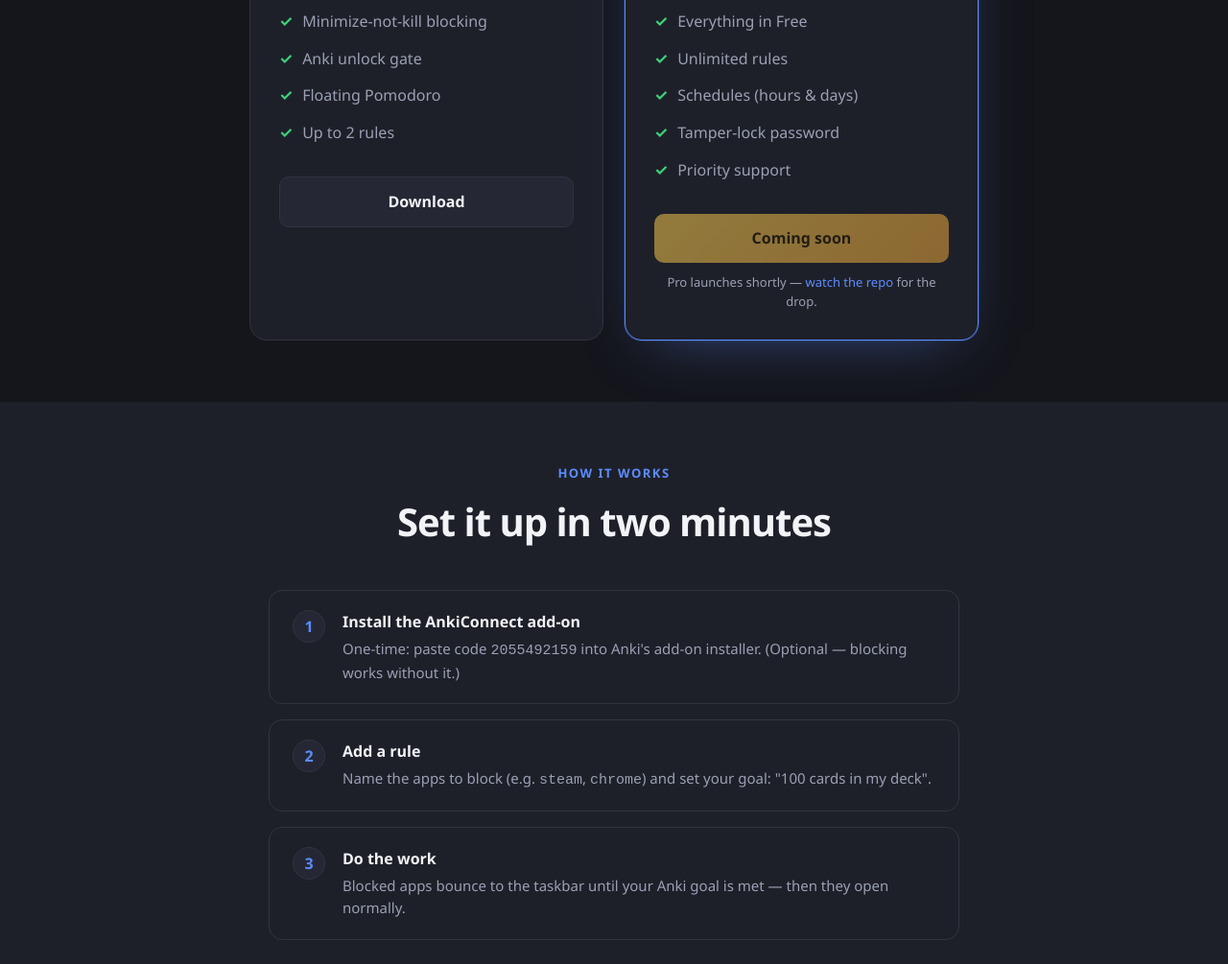
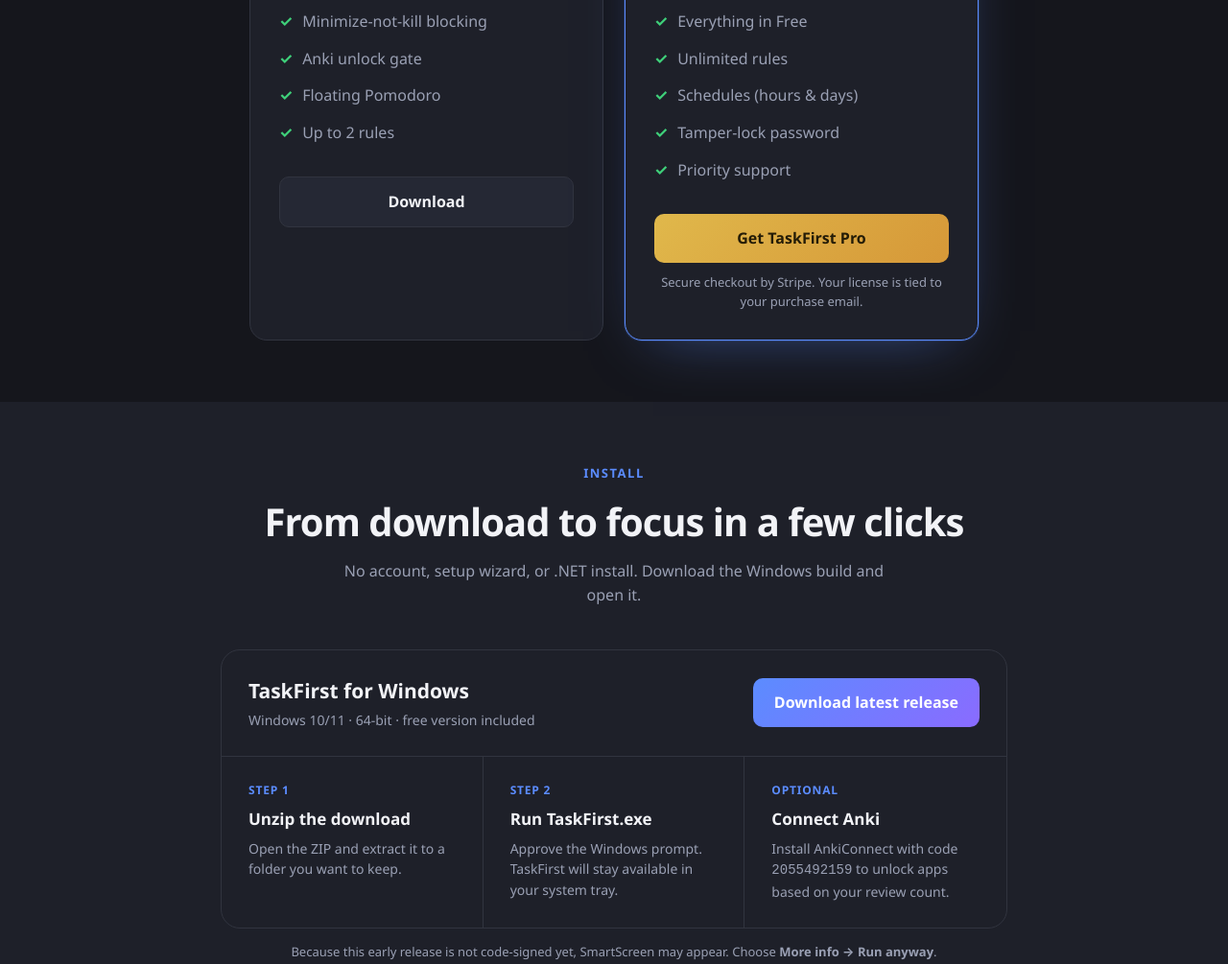
Before and after one commit to Moshui-Systems/task-first, a plain HTML site: page docs/index.html in a window 1280 px wide. Shown: the part 2555-3560 px from the top of the page at 96% size. Drawn offline with Linux system fonts and the light colour scheme.

Commit message:
Release v0.4.0 with Stripe checkout

```diff
--- a/docs/index.html
+++ b/docs/index.html
@@ -81,6 +81,18 @@
   .step .n{flex:none;width:34px;height:34px;border-radius:50%;background:var(--panel2);border:1px solid var(--line);display:grid;place-items:center;font-weight:700;color:var(--accent)}
   .step h4{margin:0 0 4px}
   .step p{margin:0;color:var(--dim);font-size:15px}
+  .install-box{max-width:820px;margin:40px auto 0;background:var(--panel);border:1px solid var(--line);border-radius:20px;overflow:hidden}
+  .install-head{padding:26px 28px;border-bottom:1px solid var(--line);display:flex;align-items:center;justify-content:space-between;gap:20px}
+  .install-head h3{margin:0 0 4px;font-size:21px}
+  .install-head p{margin:0;color:var(--dim);font-size:14px}
+  .install-list{display:grid;grid-template-columns:repeat(3,1fr)}
+  .install-item{padding:26px 28px;border-right:1px solid var(--line)}
+  .install-item:last-child{border-right:0}
+  .install-item .label{color:var(--accent);font-size:12px;font-weight:700;letter-spacing:.8px;text-transform:uppercase}
+  .install-item h4{margin:8px 0 6px;font-size:17px}
+  .install-item p{margin:0;color:var(--dim);font-size:14px}
+  .install-note{max-width:820px;margin:14px auto 0;color:var(--dim);font-size:13px;text-align:center}
+  @media(max-width:720px){.install-head{align-items:flex-start;flex-direction:column}.install-head .btn{width:100%;text-align:center}.install-list{grid-template-columns:1fr}.install-item{border-right:0;border-bottom:1px solid var(--line)}.install-item:last-child{border-bottom:0}}
 
   footer{border-top:1px solid var(--line);padding:36px 0;color:var(--dim);font-size:14px}
   .foot{display:flex;justify-content:space-between;flex-wrap:wrap;gap:12px}
@@ -200,8 +212,8 @@
           <li>Tamper-lock password</li>
           <li>Priority support</li>
         </ul>
-        <a class="btn btn-gold" href="https://github.com/Moshui-Systems/task-first" style="opacity:.6;pointer-events:none">Coming soon</a>
-        <div style="text-align:center;margin-top:10px;font-size:13px;color:var(--dim)">Pro launches shortly — <a href="https://github.com/Moshui-Systems/task-first" style="color:var(--accent)">watch the repo</a> for the drop.</div>
+        <a class="btn btn-gold" href="https://buy.stripe.com/8x27sLdjc1fp4TzdZA5sA00">Get TaskFirst Pro</a>
+        <div style="text-align:center;margin-top:10px;font-size:13px;color:var(--dim)">Secure checkout by Stripe. Your license is tied to your purchase email.</div>
       </div>
     </div>
   </div>
@@ -209,13 +221,21 @@
 
 <section id="how" style="background:var(--panel)">
   <div class="wrap">
-    <div class="eyebrow">How it works</div>
-    <h2>Set it up in two minutes</h2>
-    <div class="steps" style="margin-top:40px">
-      <div class="step"><div class="n">1</div><div><h4>Install the AnkiConnect add-on</h4><p>One-time: paste code <code>2055492159</code> into Anki's add-on installer. (Optional — blocking works without it.)</p></div></div>
-      <div class="step"><div class="n">2</div><div><h4>Add a rule</h4><p>Name the apps to block (e.g. <code>steam</code>, <code>chrome</code>) and set your goal: "100 cards in my deck".</p></div></div>
-      <div class="step"><div class="n">3</div><div><h4>Do the work</h4><p>Blocked apps bounce to the taskbar until your Anki goal is met — then they open normally.</p></div></div>
+    <div class="eyebrow">Install</div>
+    <h2>From download to focus in a few clicks</h2>
+    <p class="section-lead">No account, setup wizard, or .NET install. Download the Windows build and open it.</p>
+    <div class="install-box">
+      <div class="install-head">
+        <div><h3>TaskFirst for Windows</h3><p>Windows 10/11 · 64-bit · free version included</p></div>
+        <a class="btn btn-primary" href="https://github.com/Moshui-Systems/task-first/releases/latest">Download latest release</a>
+      </div>
+      <div class="install-list">
+        <div class="install-item"><div class="label">Step 1</div><h4>Unzip the download</h4><p>Open the ZIP and extract it to a folder you want to keep.</p></div>
+        <div class="install-item"><div class="label">Step 2</div><h4>Run TaskFirst.exe</h4><p>Approve the Windows prompt. TaskFirst will stay available in your system tray.</p></div>
+        <div class="install-item"><div class="label">Optional</div><h4>Connect Anki</h4><p>Install AnkiConnect with code <code>2055492159</code> to unlock apps based on your review count.</p></div>
+      </div>
     </div>
+    <p class="install-note">Because this early release is not code-signed yet, SmartScreen may appear. Choose <strong>More info → Run anyway</strong>.</p>
   </div>
 </section>
 
```
Also changed, not shown: 2 other files.
